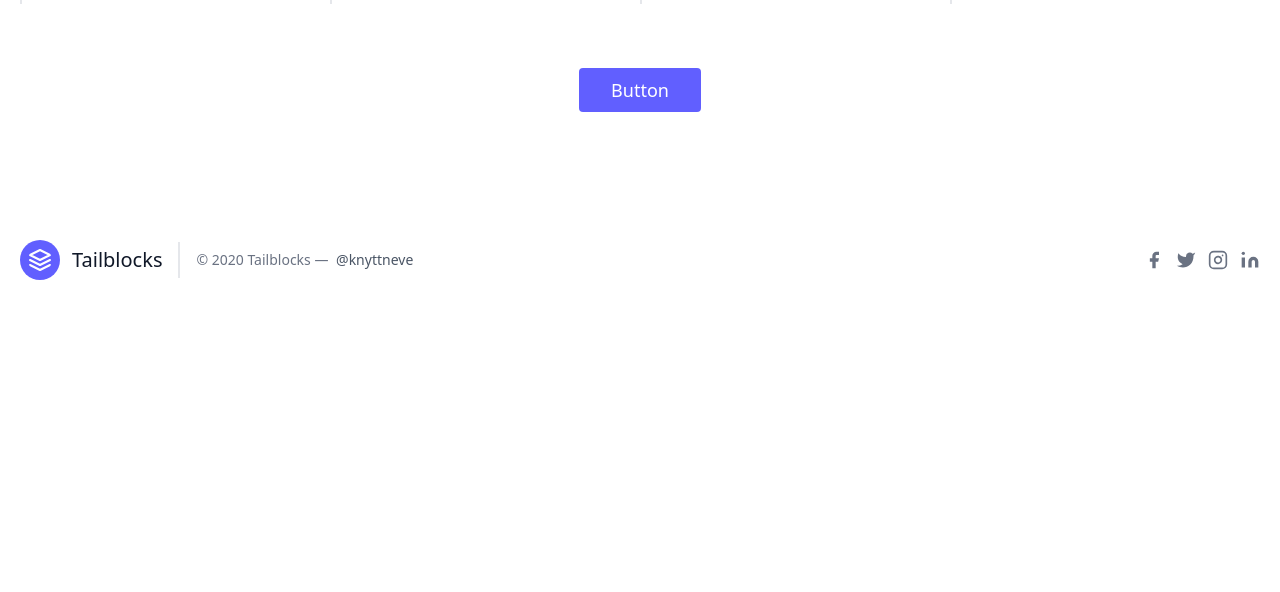
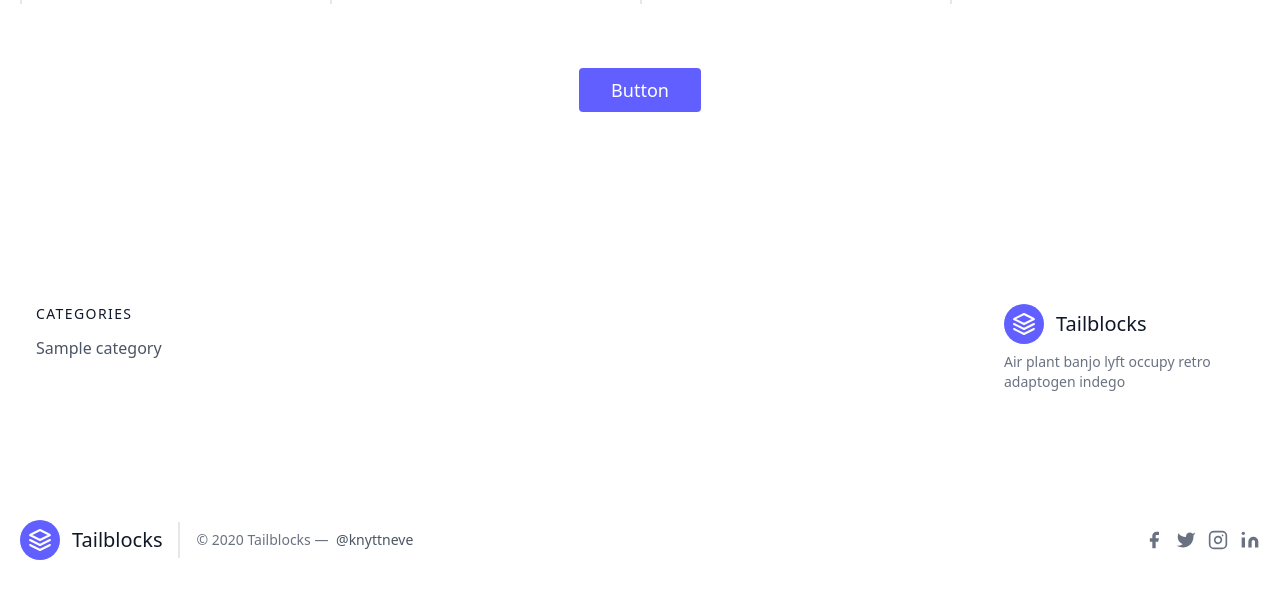
Before and after one commit to AGonzalez8805/Jobiz, a PHP site: template view/pages/home.php in a window 1280 px wide. Shown: the part 630-1222 px from the top of the page. Before the commit the page ends 910 px from the top, so only its background shows below. Run offline with PHP 8.4, Linux system fonts and the light colour scheme; the template is opened without the code that fills it: most values are stand-ins (such as "Sample title", 1, 10 or a date in 2020); some libraries are stand-ins or nearby versions.

Commit message:
Mise en place de l'hydratation

```diff
--- a/src/Controller/PageController.php
+++ b/src/Controller/PageController.php
@@ -11,7 +11,10 @@ class PageController extends Controller
         $categoryRepository = new CategoryRepository();
 
         $categories = $categoryRepository->findAll();
+
         $this->render("pages/home", [
+            // "grettings" => $gretting,
+            // "name" => $name,
             "categories" => $categories,
 
         ]);
--- a/src/Entity/Category.php
+++ b/src/Entity/Category.php
@@ -2,7 +2,7 @@
 
 namespace App\Entity;
 
-class Category
+class Category extends Entity
 {
     protected ?int $id = null;
     protected ?string $name = null;
--- a/view/pages/home.php
+++ b/view/pages/home.php
@@ -49,6 +49,24 @@ require_once APP_ROOT . "/view/header.php";
         </div>
         <button class="flex mx-auto mt-16 text-white bg-indigo-500 border-0 py-2 px-8 focus:outline-none hover:bg-indigo-600 rounded text-lg">Button</button>
     </div>
+    <div class="container px-5 py-24 mx-auto flex md:items-center lg:items-start md:flex-row md:flex-nowrap flex-wrap flex-col">
+        <div class="w-64 flex-shrink-0 md:mx-0 mx-auto text-center md:text-left md:mt-0 mt-10"><a class="flex title-font font-medium items-center md:justify-start justify-center text-gray-900"><svg xmlns="http://www.w3.org/2000/svg" fill="none" stroke="currentColor" stroke-linecap="round" stroke-linejoin="round" stroke-width="2" class="w-10 h-10 text-white p-2 bg-indigo-500 rounded-full" viewBox="0 0 24 24">
+                    <path d="M12 2L2 7l10 5 10-5-10-5zM2 17l10 5 10-5M2 12l10 5 10-5"></path>
+                </svg><span class="ml-3 text-xl">Tailblocks</span></a>
+            <p class="mt-2 text-sm text-gray-500">Air plant banjo lyft occupy retro adaptogen indego</p>
+        </div>
+        <div class="flex-grow flex flex-wrap md:pr-20 -mb-10 md:text-left text-center order-first">
+            <div class="lg:w-1/4 md:w-1/2 w-full px-4">
+                <h2 class="title-font font-medium text-gray-900 tracking-widest text-sm mb-3">CATEGORIES</h2>
+                <nav class="list-none mb-10">
+                    <?php foreach ($categories as $category): ?>
+                        <?php /** @var App\Entity\Category $category */ ?>
+                        <li><a class="text-gray-600 hover:text-gray-800"><?= $category->getName() ?></a></li>
+                    <?php endforeach; ?>
+                </nav>
+            </div>
+        </div>
+    </div>
 </section>
 
 <?php
```
Also changed, not shown: src/Entity/Entity.php (added, +33 -0 lines), src/Repository/CategoryRepository.php (+26 -1 lines).
